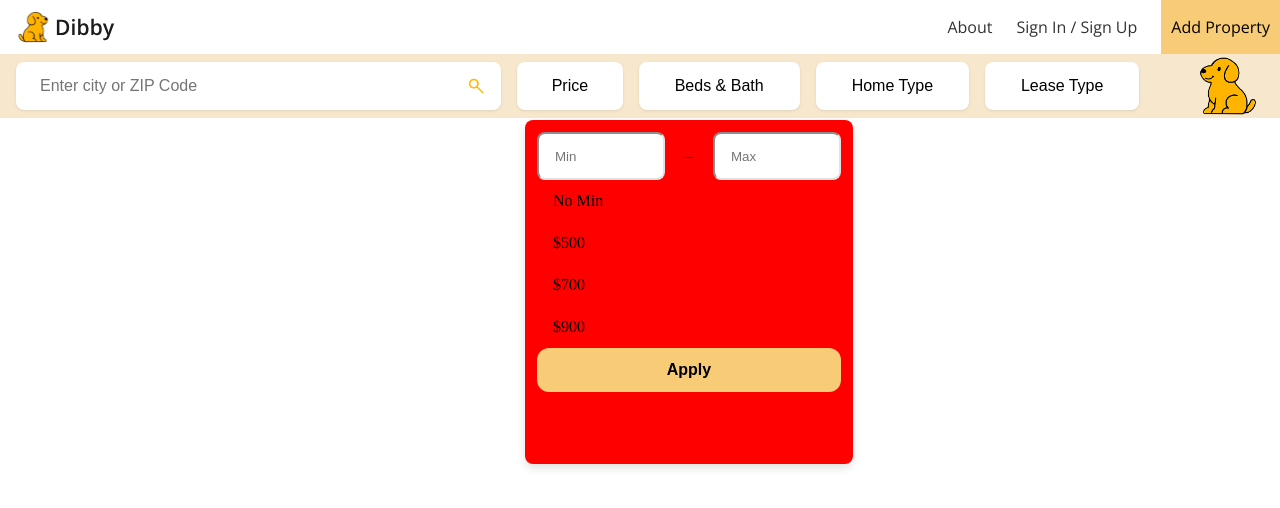
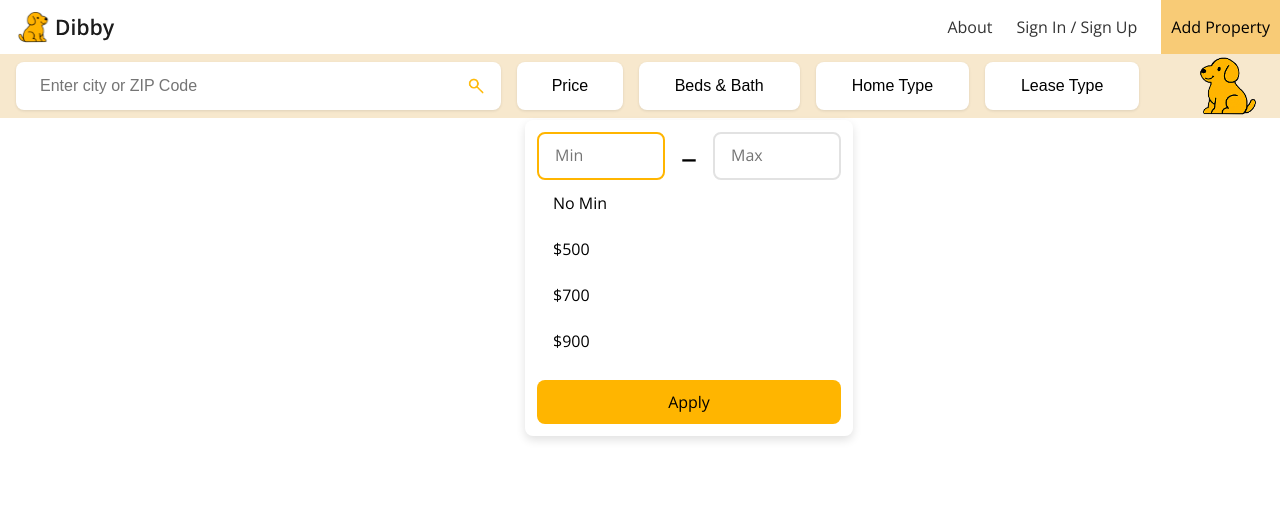
Before and after one commit to AnthonyHeinz/doggy-figma, a React (Vite) app in the folder client/: page /property-listings in a window 1280 px wide. Both pictures are taken after a click on the button "Price". Shown: the top 508 px of the page. Built offline with nearby package versions, Linux system fonts and the light colour scheme.

Commit message:
Created price dropdown menu

```diff
--- a/client/src/components/PropertyListings/index.jsx
+++ b/client/src/components/PropertyListings/index.jsx
@@ -1,27 +1,62 @@
 import React from 'react';
+import { useState } from 'react';
 import './styles.css';
 
 function PriceDropDown({ onClose }) {
+  const [minMax, setMinMax] = useState('min');
+
+  const minOptions = ['No Min', '$500', '$700', '$900'];
+  const maxOptions = [
+    '$1,100',
+    '$1,300',
+    '$1,500',
+    '$1,700',
+    '$1,900',
+    'No Max',
+  ];
+
+  const optionsToShow = minMax === 'min' ? minOptions : maxOptions;
+
   return (
     <div className='price-dropdown-container'>
       <div className='price-dropdown-range-inputs'>
         <input
           type='text'
           placeholder='Min'
-          className='price-dropdown-input selected'
+          className={`price-dropdown-input ${
+            minMax === 'min' ? 'selected' : ''
+          }`}
+          onFocus={() => setMinMax('min')}
         />
-        <span>–</span>
-        <input type='text' placeholder='Max' className='price-dropdown-input' />
+        <span id = 'price-dropdown-spacer'>–</span>
+        <input
+          type='text'
+          placeholder='Max'
+          className={`price-dropdown-input ${
+            minMax === 'max' ? 'selected' : ''
+          }`}
+          onFocus={() => setMinMax('max')}
+        />
       </div>
       <div className='price-dropdown-options-container'>
-        <div className='price-dropdown-option'>No Min</div>
-        <div className='price-dropdown-option'>$500</div>
-        <div className='price-dropdown-option'>$700</div>
-        <div className='price-dropdown-option'>$900</div>
+        <div
+          className={`price-dropdown-options-container ${
+            minMax === 'max' ? 'align-right' : 'align-left'
+          }`}
+        >
+          {optionsToShow.map((option, idx) => (
+            <div key={idx} className='price-dropdown-option'>
+              {option}
+            </div>
+          ))}
+        </div>
       </div>
-      <button className='apply-dropdown-button' onClick={onClose}>
-        Apply
-      </button>
+
+      <div className='price-dropdown-apply-button-container'>
+        <button className='price-dropdown-apply-button' onClick={onClose}>
+          Apply
+        </button>
+      </div>
     </div>
   );
 }
--- a/client/src/components/PropertyListings/styles.css
+++ b/client/src/components/PropertyListings/styles.css
@@ -1,12 +1,11 @@
 .price-dropdown-container {
+  font-family: 'Open Sans', sans-serif;
   position: absolute;
   top: 120px;
   left: 525px;
   max-width: 328px;
   width: 20.5rem;
-  max-height: 344px;
-  height: 21.5rem;
-  background-color: red;
+  background-color: #ffffff;
   border-radius: 8px;
   box-shadow: 0 4px 10px rgba(0, 0, 0, 0.12);
   padding: 0.75rem;
@@ -20,6 +19,8 @@
 }
 
 .price-dropdown-input {
+  color: #6c6c6c;
+  border: 2px solid #e2e2e2;
   border-radius: 8px;
   padding: 0.75rem 1rem;
   background-color: #ffffff;
@@ -27,7 +28,8 @@
   width: 8rem;
   max-height: 48px;
   height: 3rem;
-  border-color: #e2e2e2;
+  outline: none;
+  transition: border-color 0.2s ease;
 }
 
 .price-dropdown-options-container {
@@ -35,20 +37,51 @@
   flex-direction: column;
 }
 
+.price-dropdown-input.selected {
+  border-color: #ffb500;
+}
+
 .price-dropdown-option {
-  font-size: 1rem;
+  font-size: 16px;
   cursor: pointer;
   width: 100%;
   padding: 0.75rem 1rem;
+  transition: background 0.2s;
 }
 
-.apply-dropdown-button {
+.price-dropdown-option:hover {
+  background-color: #f1f1f1;
+}
+
+.price-dropdown-apply-button {
+  font-size: 16px;
+  font-family: 'Open Sans', sans-serif;
   width: 100%;
   height: 44px;
-  background-color: #f8cb76;
+  background-color: #ffb500;
   border: none;
-  border-radius: 12px;
-  font-weight: bold;
-  font-size: 1rem;
+  border-radius: 8px;
   cursor: pointer;
 }
+
+.price-dropdown-apply-button-container {
+  margin-top: 1rem;
+}
+
+.align-left .price-dropdown-option {
+  text-align: left;
+}
+
+.align-right .price-dropdown-option {
+  text-align: right;
+}
+
+.price-dropdown-input::placeholder {
+  font-size: 16px;
+  font-family: 'Open Sans', sans-serif;
+}
+
+#price-dropdown-spacer {
+  font-size: 32px;
+  font-family: 'Open Sans', sans-serif;
+}
```
